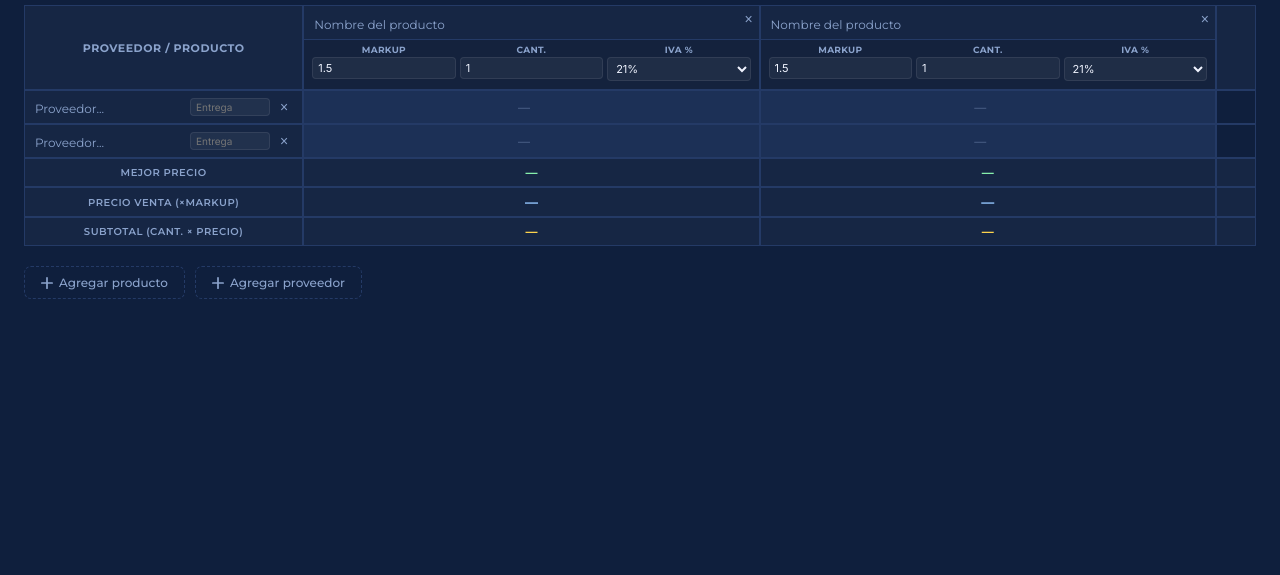
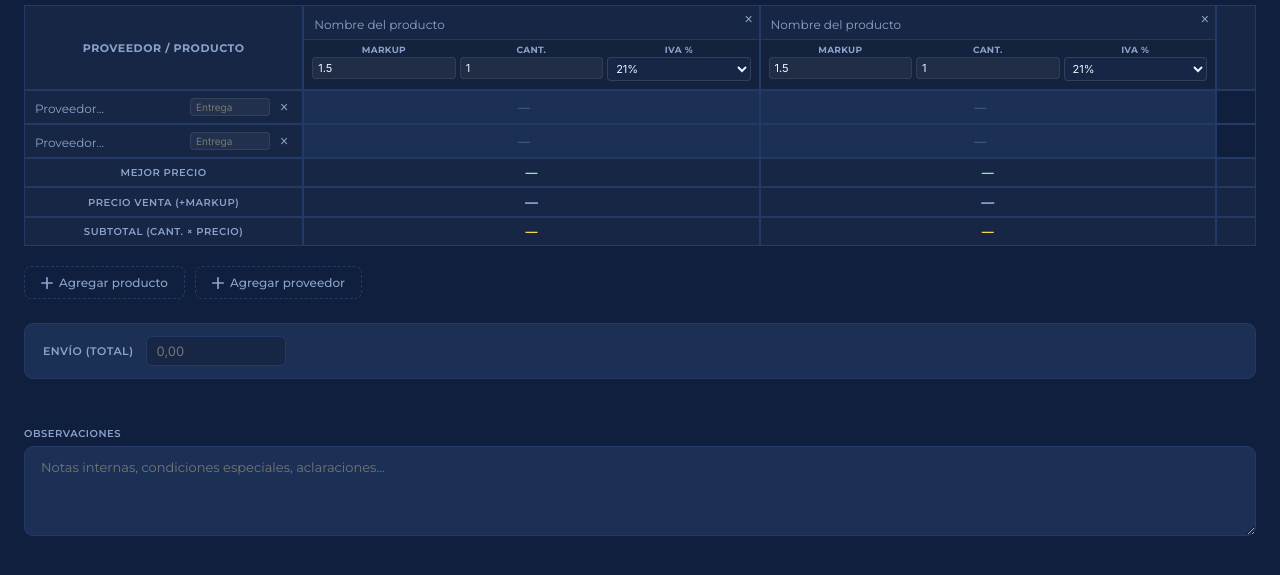
Before and after one commit to gateway-erp/gateway-erp, a Python web app: template templates/matriz.html in a window 1280 px wide. Shown: the part 164-739 px from the top of the page. Run offline with Jinja, Linux system fonts and the light colour scheme; the template is opened without the code that fills it, so the values that code supplies are empty.

Commit message:
feat: colores semánticos, fix input precio, envío con reparto, observaciones en matriz

```diff
--- a/templates/matriz.html
+++ b/templates/matriz.html
@@ -210,10 +210,38 @@
 
     /* IVA select */
     .iva-select {
-      background: rgba(255,255,255,.05); border: 1px solid rgba(255,255,255,.08);
+      background: var(--navy-mid); border: 1px solid rgba(255,255,255,.12);
       border-radius: 4px; color: var(--text); font-family: var(--font-num);
       font-size: 11px; padding: 3px 4px; width: 100%; outline: none;
     }
+    .iva-select option { background: var(--navy-mid); color: var(--text); }
+
+    /* Envío */
+    .envio-row {
+      display: flex; align-items: center; gap: 12px; margin-bottom: 24px;
+      background: var(--navy-card); border: 1px solid var(--navy-line);
+      border-radius: 9px; padding: 12px 18px;
+    }
+    .envio-label { font-size: 11px; font-weight: 600; text-transform: uppercase; letter-spacing: .5px; color: var(--text-dim); white-space: nowrap; }
+    .envio-input {
+      background: var(--navy-mid); border: 1px solid var(--navy-line);
+      border-radius: 6px; padding: 6px 10px; color: var(--text);
+      font-family: var(--font-num); font-size: 13px; width: 140px; outline: none;
+      transition: border-color .15s;
+    }
+    .envio-input:focus { border-color: var(--accent); }
+    .envio-hint { font-size: 11px; color: var(--text-dim); }
+
+    /* Observaciones */
+    .obs-wrap { margin-bottom: 28px; }
+    .obs-label { font-size: 10px; font-weight: 600; text-transform: uppercase; letter-spacing: .5px; color: var(--text-dim); margin-bottom: 6px; display: block; }
+    .obs-textarea {
+      width: 100%; background: var(--navy-card); border: 1px solid var(--navy-line);
+      border-radius: 9px; padding: 12px 16px; color: var(--text);
+      font-family: var(--font-main); font-size: 13px; resize: vertical;
+      min-height: 90px; outline: none; transition: border-color .15s;
+    }
+    .obs-textarea:focus { border-color: var(--accent); }
   </style>
 </head>
 <body>
@@ -295,9 +323,24 @@
     </button>
   </div>
 
+  <!-- ENVÍO -->
+  <div class="envio-row">
+    <span class="envio-label">Envío (total)</span>
+    <input class="envio-input" id="envio-input" type="number" step="0.01" min="0" placeholder="0,00"
+      oninput="state.envio=parseFloat(this.value)||0;recalcular()">
+    <span class="envio-hint" id="envio-hint"></span>
+  </div>
+
   <!-- RESUMEN -->
   <div class="resumen-section" id="resumen-section">
     <!-- generado por recalcular() -->
+  </div>
+
+  <!-- OBSERVACIONES -->
+  <div class="obs-wrap">
+    <span class="obs-label">Observaciones</span>
+    <textarea class="obs-textarea" id="obs-textarea" placeholder="Notas internas, condiciones especiales, aclaraciones…"
+      oninput="state.observaciones=this.value"></textarea>
   </div>
 
 </div><!-- /page -->
@@ -307,19 +350,21 @@
 // ESTADO REACTIVO
 // ══════════════════════════════════════════════════════════════════
 let state = {
-  productos: [],   // [{nombre, markup, cantidad, iva_pct}]
-  proveedores: [], // [{nombre, entrega}]
-  precios: {},     // "prv_idx,prod_idx" → precio (número o null)
+  productos: [],
+  proveedores: [],
+  precios: {},
+  envio: 0,
+  observaciones: '',
 };
 
-// Cargar datos iniciales si existe una matriz guardada
 const DATOS_INICIALES = {{ (matriz.datos | tojson) if matriz and matriz.datos else 'null' }};
 const MATRIZ_ID       = {{ matriz.id if matriz else 'null' }};
 
 if (DATOS_INICIALES) {
   state = DATOS_INICIALES;
+  if (state.envio == null) state.envio = 0;
+  if (state.observaciones == null) state.observaciones = '';
 } else {
-  // Matriz nueva: 2 productos y 2 proveedores vacíos
   state.productos   = [{nombre:'', markup:1.5, cantidad:1, iva_pct:21}, {nombre:'', markup:1.5, cantidad:1, iva_pct:21}];
   state.proveedores = [{nombre:'', entrega:''}, {nombre:'', entrega:''}];
 }
@@ -332,6 +377,11 @@
   renderTbody();
   renderTfoot();
   recalcular();
+  // Sincronizar campos fuera de la tabla
+  const envioEl = document.getElementById('envio-input');
+  if (envioEl && state.envio) envioEl.value = state.envio;
+  const obsEl = document.getElementById('obs-textarea');
+  if (obsEl && state.observaciones) obsEl.value = state.observaciones;
 }
 
 function renderThead() {
@@ -394,11 +444,11 @@
       const key = `${ri},${pi}`;
       const val = state.precios[key];
       const isBest = esMejor(ri, pi);
-      html += `<td class="td-precio ${isBest?'is-best':''}">
+      html += `<td class="td-precio ${isBest?'is-best':''}" data-key="${key}">
         <input class="precio-input ${isBest?'is-best':''}" type="number" step="0.01" min="0"
           placeholder="—" value="${val!=null?val:''}"
-          oninput="state.precios['${key}']=parseFloat(this.value)||null;renderTbody();renderTfoot();recalcular()"
-          onfocus="this.select()">
+          oninput="state.precios['${key}']=parseFloat(this.value)||null;actualizarBest();renderTfoot();recalcular()"
+          onfocus="this.select()" data-key="${key}">
       </td>`;
     });
     html += '<td style="border:1px solid var(--navy-line)"></td></tr>';
@@ -419,7 +469,7 @@
   html += '<td style="border:1px solid var(--navy-line)"></td></tr>';
 
   // Fila: precio venta
-  html += '<tr class="tr-calc tr-venta tr-label"><th style="background:var(--navy-mid);border:1px solid var(--navy-line);font-size:10px;color:var(--text-dim);padding:6px 10px;text-transform:uppercase;letter-spacing:.5px">Precio venta (×markup)</th>';
+  html += '<tr class="tr-calc tr-venta tr-label"><th style="background:var(--navy-mid);border:1px solid var(--navy-line);font-size:10px;color:var(--text-dim);padding:6px 10px;text-transform:uppercase;letter-spacing:.5px">Precio venta (+markup)</th>';
   state.productos.forEach((p, pi) => {
     const min = getMejor(pi);
     const venta = min!=null ? min * p.markup : null;
@@ -464,35 +514,50 @@
   let html = '';
   let gtCosto = 0, gtVenta = 0, gtIva = 0;
 
+  const envio = state.envio || 0;
+  const prodConDatos = state.productos.filter((_, pi) => getMejor(pi) != null).length;
+  const envioXprod = prodConDatos > 0 ? envio / prodConDatos : 0;
+
+  // Hint de reparto de envío
+  const hintEl = document.getElementById('envio-hint');
+  if (hintEl) {
+    hintEl.textContent = envio > 0 && prodConDatos > 1
+      ? `Se reparte ${fmt(envioXprod)} por producto (${prodConDatos} productos)`
+      : '';
+  }
+
   state.productos.forEach((p, pi) => {
     const min = getMejor(pi);
     if (min == null) return;
-    const costo    = min * p.cantidad;
-    const ventaUnit = min * p.markup;
-    const venta    = ventaUnit * p.cantidad;
-    const iva      = venta * p.iva_pct / 100;
-    const total    = venta + iva;
-    const margen   = venta - costo;
+    const costoBase  = min * p.cantidad;
+    const ventaBase  = min * p.markup * p.cantidad;
+    const costo      = costoBase + envioXprod;
+    const venta      = ventaBase + envioXprod;   // envío sin markup
+    const iva        = venta * p.iva_pct / 100;
+    const total      = venta + iva;
+    const margen     = venta - costo;
     gtCosto += costo; gtVenta += venta; gtIva += iva;
 
     const nombre = p.nombre.trim() || `Producto ${pi + 1}`;
+    const envioLine = envioXprod > 0
+      ? `<div class="res-item"><span class="res-label">Envío incluido</span><span class="res-value" style="color:var(--text-dim);font-size:14px">${fmt(envioXprod)}</span></div>`
+      : '';
     html += `
       <div>
         <div class="resumen-label-row" style="margin-bottom:6px">
           <span class="resumen-prod-name">${escHtml(nombre)}</span>
         </div>
         <div class="resumen">
-          <div class="res-item"><span class="res-label">Costo total</span><span class="res-value blue">${fmt(costo)}</span></div>
-          <div class="res-item"><span class="res-label">Precio venta (neto)</span><span class="res-value green">${fmt(venta)}</span></div>
-          <div class="res-item"><span class="res-label">IVA total</span><span class="res-value amber">${fmt(iva)}</span></div>
-          <div class="res-item"><span class="res-label">Total con IVA</span><span class="res-value red">${fmt(total)}</span></div>
-          <div class="res-item"><span class="res-label">Margen bruto</span><span class="res-value" style="color:var(--text-dim)">${fmt(margen)}</span></div>
+          <div class="res-item"><span class="res-label">Costo total</span><span class="res-value" style="color:#86EFAC">${fmt(costo)}</span></div>
+          <div class="res-item"><span class="res-label">Precio venta (neto)</span><span class="res-value blue">${fmt(venta)}</span></div>
+          <div class="res-item"><span class="res-label">IVA total</span><span class="res-value" style="color:#FCA5A5">${fmt(iva)}</span></div>
+          <div class="res-item"><span class="res-label">Total con IVA</span><span class="res-value amber">${fmt(total)}</span></div>
+          ${envioLine}
+          <div class="res-item"><span class="res-label">Margen bruto</span><span class="res-value" style="color:#4ADE80">${fmt(margen)}</span></div>
         </div>
       </div>`;
   });
 
-  // Total general (solo si hay más de 1 producto con datos)
-  const prodConDatos = state.productos.filter((_, pi) => getMejor(pi) != null).length;
   if (prodConDatos > 1) {
     const gtTotal  = gtVenta + gtIva;
     const gtMargen = gtVenta - gtCosto;
@@ -502,16 +567,31 @@
           <span class="resumen-prod-name" style="color:var(--accent)">Total general</span>
         </div>
         <div class="resumen total-card">
-          <div class="res-item"><span class="res-label">Costo total</span><span class="res-value blue">${fmt(gtCosto)}</span></div>
-          <div class="res-item"><span class="res-label">Precio venta (neto)</span><span class="res-value green">${fmt(gtVenta)}</span></div>
-          <div class="res-item"><span class="res-label">IVA total</span><span class="res-value amber">${fmt(gtIva)}</span></div>
-          <div class="res-item"><span class="res-label">Total con IVA</span><span class="res-value red">${fmt(gtTotal)}</span></div>
-          <div class="res-item"><span class="res-label">Margen bruto</span><span class="res-value" style="color:var(--text-dim)">${fmt(gtMargen)}</span></div>
+          <div class="res-item"><span class="res-label">Costo total</span><span class="res-value" style="color:#86EFAC">${fmt(gtCosto)}</span></div>
+          <div class="res-item"><span class="res-label">Precio venta (neto)</span><span class="res-value blue">${fmt(gtVenta)}</span></div>
+          <div class="res-item"><span class="res-label">IVA total</span><span class="res-value" style="color:#FCA5A5">${fmt(gtIva)}</span></div>
+          <div class="res-item"><span class="res-label">Total con IVA</span><span class="res-value amber">${fmt(gtTotal)}</span></div>
+          <div class="res-item"><span class="res-label">Margen bruto</span><span class="res-value" style="color:#4ADE80">${fmt(gtMargen)}</span></div>
         </div>
       </div>`;
   }
 
   section.innerHTML = html;
+}
+
+function actualizarBest() {
+  state.productos.forEach((_, pi) => {
+    const best = getMejor(pi);
+    state.proveedores.forEach((__, ri) => {
+      const key = `${ri},${pi}`;
+      const v   = state.precios[key];
+      const isBest = v != null && v > 0 && v === best;
+      const td    = document.querySelector(`td.td-precio[data-key="${key}"]`);
+      const input = document.querySelector(`input.precio-input[data-key="${key}"]`);
+      if (td)    td.classList.toggle('is-best', isBest);
+      if (input) input.classList.toggle('is-best', isBest);
+    });
+  });
 }
 
 // ══════════════════════════════════════════════════════════════════
@@ -565,6 +645,8 @@
 // GUARDAR
 // ══════════════════════════════════════════════════════════════════
 async function guardarMatriz() {
+  state.envio         = parseFloat(document.getElementById('envio-input').value) || 0;
+  state.observaciones = document.getElementById('obs-textarea').value;
   const payload = {
     id:             MATRIZ_ID || null,
     nombre:         document.getElementById('meta-nombre').value.trim() || 'Sin nombre',
```
